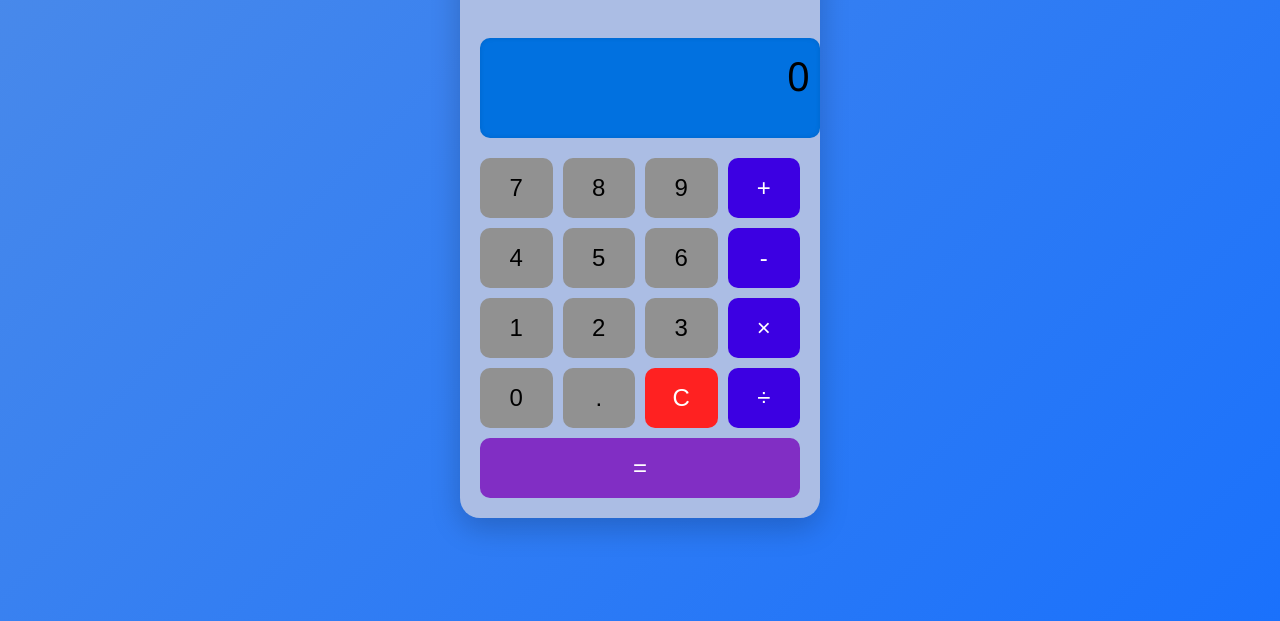
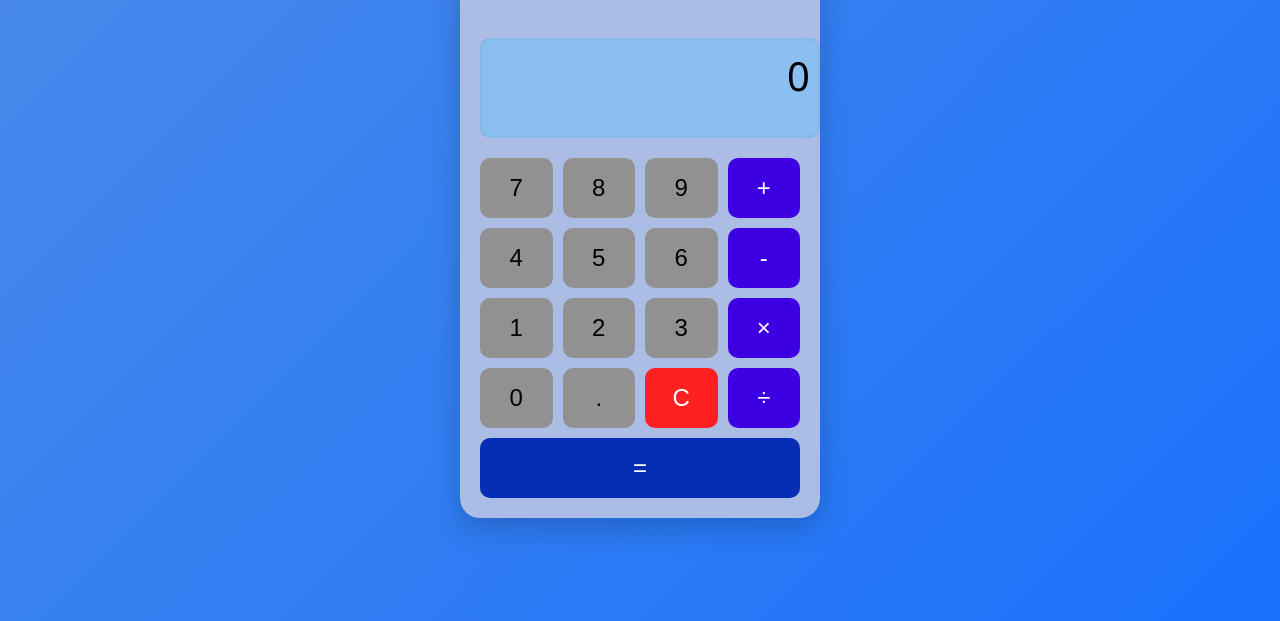
Before and after one commit to G-user1999/calculator, a website: page index.html in a window 1280 px wide. Shown: the part 179-800 px from the top of the page. Drawn offline with Linux system fonts and the light colour scheme.

Commit message:
Add files via upload

```diff
--- a/styles.css
+++ b/styles.css
@@ -58,7 +58,7 @@ body {
     padding: 10px;
 
     /* Cor de fundo cinza claro */
-    background-color: #0171e0;
+    background-color: #8cbff1;
 
     /* Bordas arredondadas */
     border-radius: 10px;
@@ -149,7 +149,7 @@ button#clear {
 /* Estilo para o botão de igual (=) */
 button#equals {
     /* Cor verde */
-    background-color: #812ec4;
+    background-color: #052eb4;
 
     /* Texto branco */
     color: white;
```
